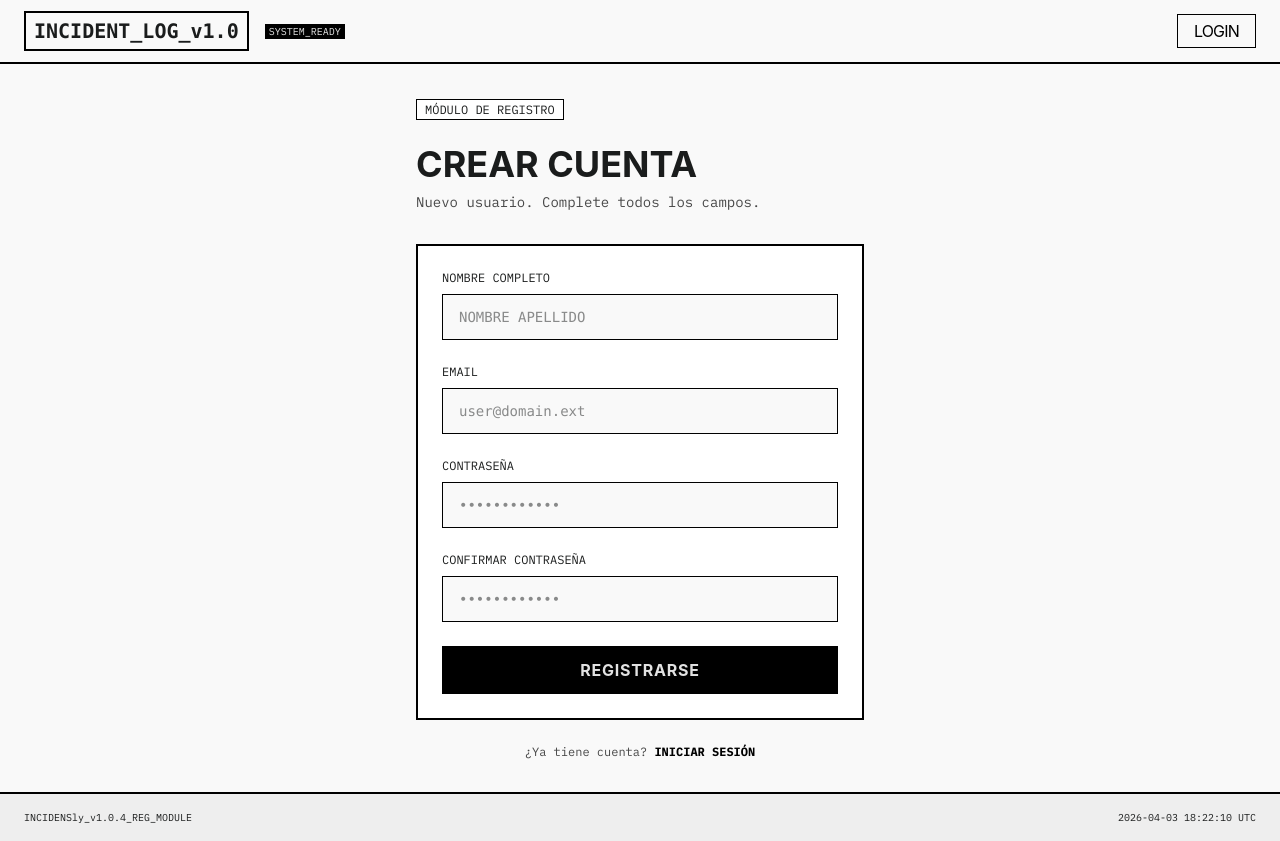
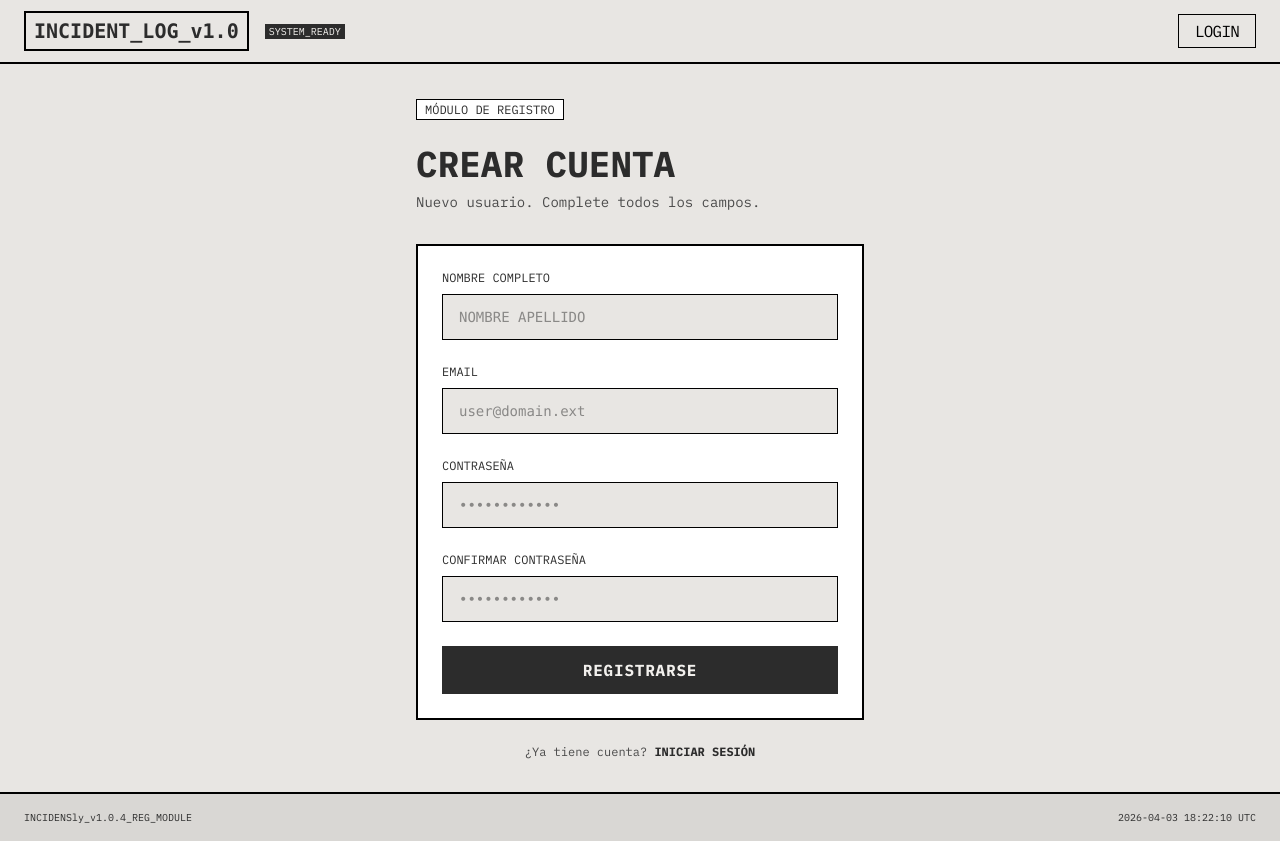
Before and after one commit to malmental/S5_API_frontend, a React (Vite) app: page /register in a window 1280 px wide. Built offline with nearby package versions, Linux system fonts and the light colour scheme.

Commit message:
updated typography and color palette

```diff
--- a/index.html
+++ b/index.html
@@ -6,7 +6,7 @@
     <meta name="viewport" content="width=device-width, initial-scale=1.0" />
     <link rel="preconnect" href="https://fonts.googleapis.com">
     <link rel="preconnect" href="https://fonts.gstatic.com" crossorigin>
-    <link href="https://fonts.googleapis.com/css2?family=IBM+Plex+Mono:wght@400;700&family=IBM+Plex+Sans:wght@400;600;700&display=swap" rel="stylesheet">
+    <link href="https://fonts.googleapis.com/css2?family=IBM+Plex+Mono:ital,wght@0,100;0,200;0,300;0,400;0,500;0,600;0,700;1,100;1,200;1,300;1,400;1,500;1,600;1,700&family=IBM+Plex+Sans:wght@100..900&family=Source+Code+Pro:ital,wght@0,200..900;1,200..900&display=swap" rel="stylesheet">
     <link rel="stylesheet" href="https://fonts.googleapis.com/css2?family=Material+Symbols+Outlined:wght,FILL@100..700,0..1&display=swap" rel="stylesheet"/>
     <title>INCIDENsly 𝒘ebApp - Incident Manager</title>
   </head>
--- a/src/index.css
+++ b/src/index.css
@@ -42,25 +42,25 @@
    Definición de variables CSS personalizadas para el sistema
    ============================================================ */
 @theme {
-  /* --- COLORES: Superficie (Backgrounds) --- */
-  --color-surface: #f9f9f9;           /* Fondo principal - "paper stock" */
-  --color-surface-dim: #dadada;       /* Superficie atenuada */
-  --color-surface-variant: #e2e2e2;   /* Variante de superficie */
-  --color-surface-container: #eeeeee; /* Contenedor - nivel 1 */
-  --color-surface-container-high: #e8e8e8;    /* Contenedor - nivel 2 */
-  --color-surface-container-highest: #e2e2e2; /* Contenedor - nivel 3 */
-  --color-surface-container-low: #f3f3f3;      /* Contenedor - nivel 0 */
-  --color-surface-container-lowest: #ffffff;   /* Contenedor - más alto */
+  /* --- COLORES: Superficie (Backgrounds) - Vintage Cream --- */
+  --color-surface: #e8e6e3;           /* Fondo principal - cream vintage */
+  --color-surface-dim: #d4d2cf;       /* Superficie atenuada */
+  --color-surface-variant: #d9d7d4;   /* Variante de superficie */
+  --color-surface-container: #d9d7d4; /* Contenedor - nivel 1 */
+  --color-surface-container-high: #cdcbc8;    /* Contenedor - nivel 2 */
+  --color-surface-container-highest: #c1bfbc; /* Contenedor - nivel 3 */
+  --color-surface-container-low: #e8e6e3;      /* Contenedor - nivel 0 */
+  --color-surface-container-lowest: #f2f0ed;   /* Contenedor - más alto - cream claro */
 
   /* --- COLORES: Primarios --- */
-  --color-primary: #000000;           /* Negro "ink" - principal */
-  --color-on-primary: #e2e2e2;       /* Texto sobre primario */
+  --color-primary: #2c2c2c;           /* Negro "ink" - principal (menos harsh) */
+  --color-on-primary: #f2f0ed;       /* Texto sobre primario */
   --color-primary-fixed: #5e5e5e;    /* Gris medio */
   --color-primary-fixed-dim: #474747; /* Gris oscuro */
 
   /* --- COLORES: Secundarios --- */
   --color-secondary: #5f5e5e;
-  --color-secondary-container: #d6d4d3;
+  --color-secondary-container: #d4d2cf;
   --color-secondary-fixed: #c8c6c6;
 
   /* --- COLORES: Terciarios --- */
@@ -69,12 +69,12 @@
 
   /* --- COLORES: Bordes y outlines --- */
   --color-outline: #777777;           /* Borde secundario */
-  --color-outline-variant: #c6c6c6;   /* Borde sutil */
+  --color-outline-variant: #b8b6b3;   /* Borde sutil - más cálido */
 
   /* --- COLORES: Texto --- */
-  --color-on-surface: #1a1c1c;       /* Texto principal */
-  --color-on-surface-variant: #474747; /* Texto secundario */
-  --color-on-background: #1a1c1c;
+  --color-on-surface: #2c2c2c;       /* Texto principal */
+  --color-on-surface-variant: #4a4a4a; /* Texto secundario */
+  --color-on-background: #2c2c2c;
 
   /* --- COLORES: Error --- */
   --color-error: #ba1a1a;            /* Rojo error */
@@ -88,7 +88,7 @@
   --color-inverse-on-surface: #f1f1f1;
 
   /* --- TIPOGRAFÍA --- */
-  --font-family-sans: 'IBM Plex Sans', system-ui, sans-serif;
+  --font-family-sans: 'IBM Plex Mono', monospace;
   --font-family-mono: 'IBM Plex Mono', monospace;
 
   /* --- BORDES --- */
@@ -100,7 +100,7 @@
    Configuración global para el documento
    ============================================================ */
 body {
-  font-family: var(--font-family-sans);
+  font-family: 'IBM Plex Mono', monospace;
   background-color: var(--color-surface);
   color: var(--color-on-surface);
   margin: 0;
@@ -119,27 +119,20 @@ body {
    Clases de utilidad adicionales para el sistema de diseño
    ============================================================ */
 
-/* Font: Para headlines y títulos principales */
-.font-headline {
-  font-family: var(--font-family-sans);
+/* Font: Todas las clases de fuente usan IBM Plex Mono */
+.font-headline,
+.font-body,
+.font-label,
+.font-sans {
+  font-family: 'IBM Plex Mono', monospace;
 }
 
-/* Font: Para texto de cuerpo general */
-.font-body {
-  font-family: var(--font-family-sans);
-}
-
-/* Font: Para etiquetas y datos técnicos (IBM Plex Mono) */
-.font-label {
-  font-family: var(--font-family-mono);
-}
-
-/* Background: Patrón de stipple (puntos) para fondos técnicos
+/* Background: Patrón de stipple (puntos) para fondos técnicos - Vintage
    Uso: background con opacidad reducida para crear textura */
 .stippled-bg {
-  background-image: radial-gradient(#000 0.5px, transparent 0.5px);
+  background-image: radial-gradient(#8b8680 0.5px, transparent 0.5px);
   background-size: 3px 3px;
-  opacity: 0.1;
+  opacity: 0.15;
 }
 
 /* ============================================================
```
